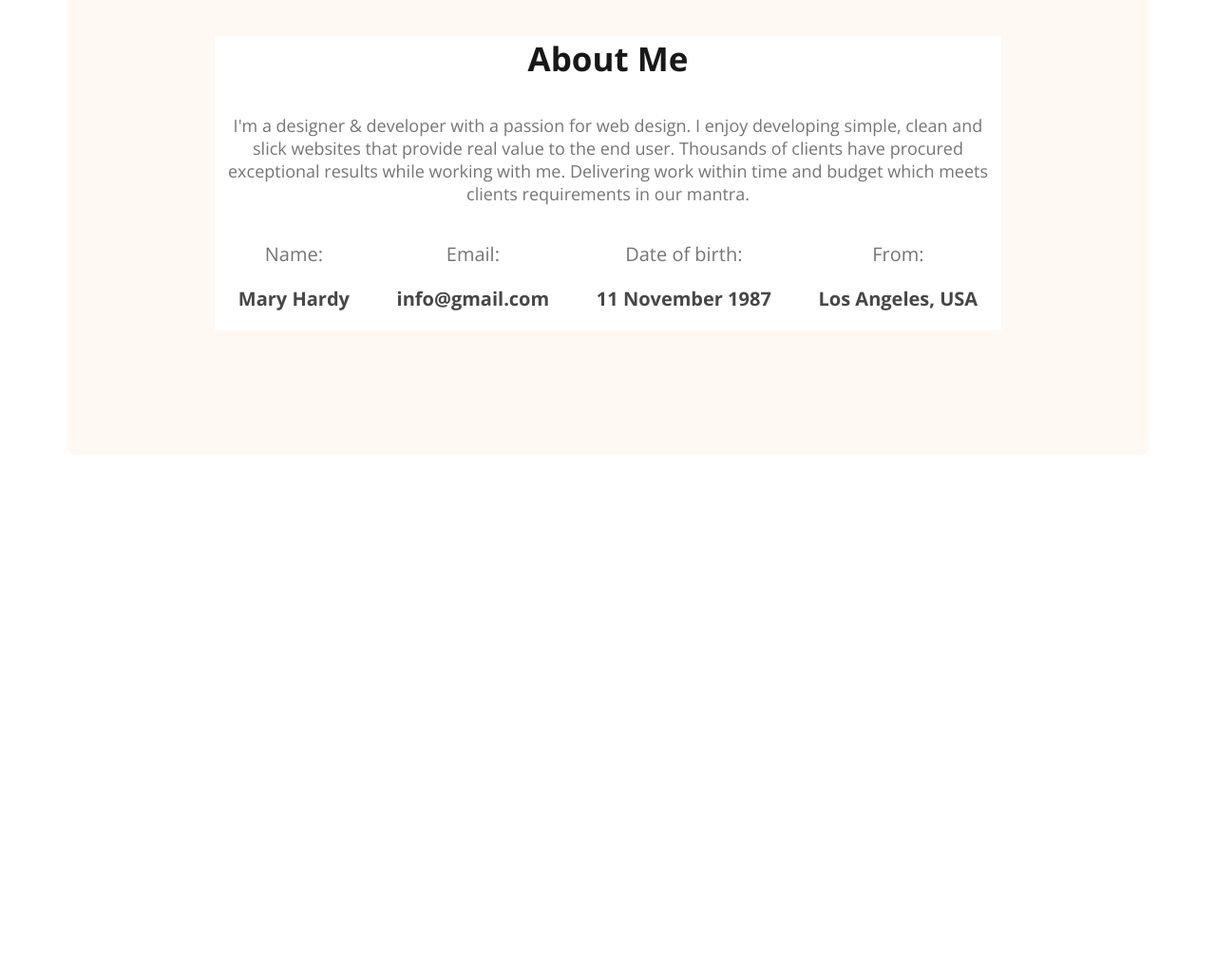
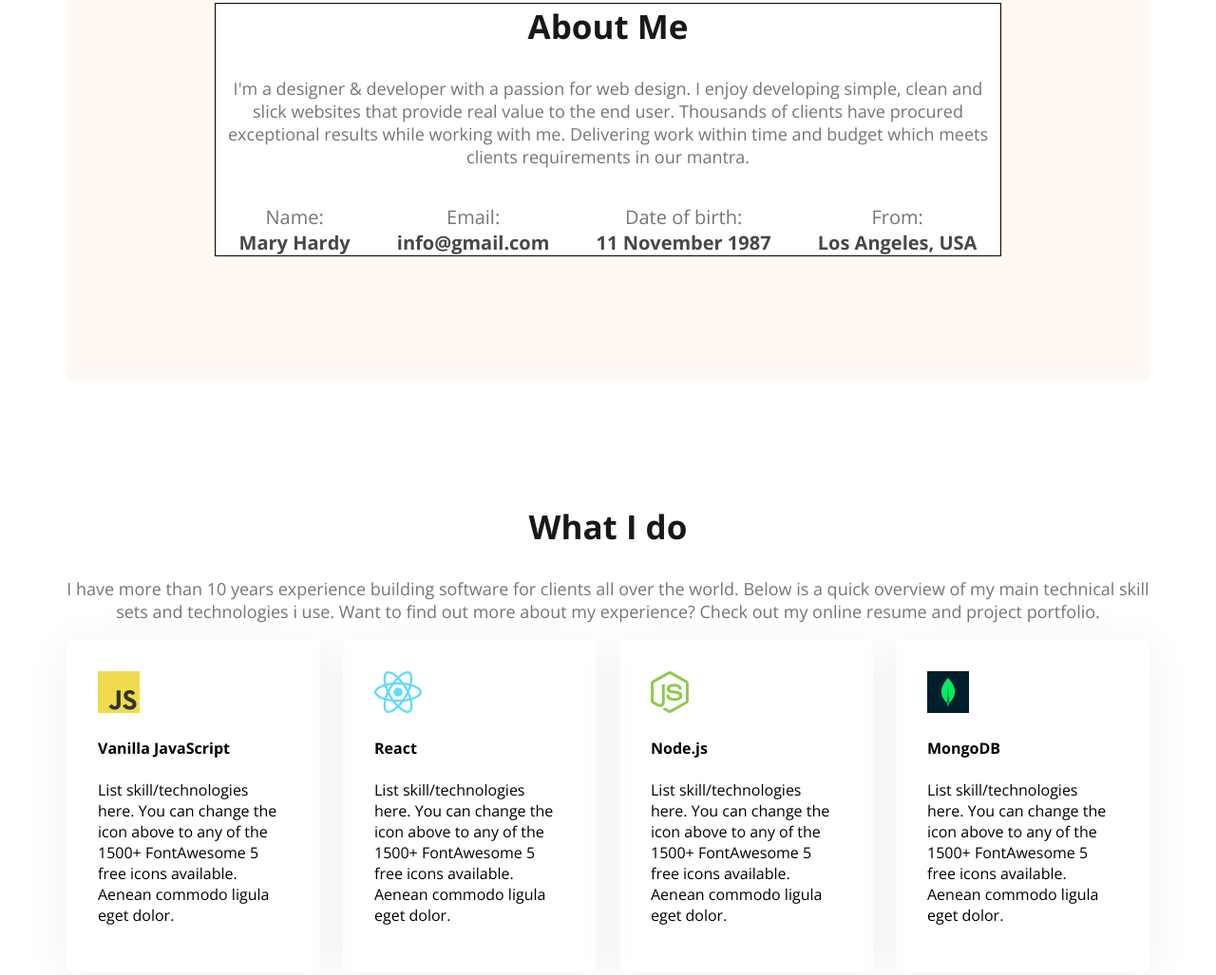
Before and after one commit to shmmdev/web-dev-portfolio, a plain HTML site: page index.html in a window 1280 px wide. Shown: the part 1187-2214 px from the top of the page at 95% size. Before the commit the page ends 1674 px from the top, so only its background shows below. Drawn offline with nearby package versions, Linux system fonts and the light colour scheme.

Commit message:
what I do section added

```diff
--- a/index.html
+++ b/index.html
@@ -44,7 +44,7 @@
     </header>
     <main>
         <section class="about secondary-bg">
-            <div class="white-bg">
+            <div class=" about-me-div white-bg">
 
 
                 <h3 class="section-title dark-1">
@@ -77,6 +77,46 @@
             </div>
         </section>
 
+        <!-- What I do section start -->
+        <section class="skills">
+            <h3 class="section-title text-center">What I do</h3>
+            <p class="section-description text-center">I have more than 10 years experience building software for
+                clients all over
+                the world. Below is a quick overview of my main technical skill sets and technologies i use. Want to
+                find out more about my experience? Check out my online resume and project portfolio.</p>
+
+            <div class="skills-container">
+
+                <!-- .skill*4>img+h4.skill-title+p.skill-description -->
+
+                <div class="skill">
+                    <img src="images/icons/js.png" alt="">
+                    <h4 class="skill-title">Vanilla JavaScript</h4>
+                    <p class="skill-description">List skill/technologies here. You can change the icon above to any of
+                        the 1500+ FontAwesome 5 free icons available. Aenean commodo ligula eget dolor.</p>
+                </div>
+                <div class="skill">
+                    <img src="images/icons/react.png" alt="">
+                    <h4 class="skill-title">React</h4>
+                    <p class="skill-description">List skill/technologies here. You can change the icon above to any of
+                        the 1500+ FontAwesome 5 free icons available. Aenean commodo ligula eget dolor.</p>
+                </div>
+                <div class="skill">
+                    <img src="images/icons/nodejs.png" alt="">
+                    <h4 class="skill-title">Node.js</h4>
+                    <p class="skill-description">List skill/technologies here. You can change the icon above to any of
+                        the 1500+ FontAwesome 5 free icons available. Aenean commodo ligula eget dolor.</p>
+                </div>
+                <div class="skill">
+                    <img src="images/icons/mongo.png" alt="">
+                    <h4 class="skill-title">MongoDB</h4>
+                    <p class="skill-description">List skill/technologies here. You can change the icon above to any of
+                        the 1500+ FontAwesome 5 free icons available. Aenean commodo ligula eget dolor.</p>
+                </div>
+            </div>
+
+        </section>
+
     </main>
 
     <footer>
--- a/styles/portfolio.css
+++ b/styles/portfolio.css
@@ -44,6 +44,10 @@
   color: #f3f3f3;
 }
 
+.text-center {
+  text-align: center;
+}
+
 .btn-primary {
   background-color: #fd6e0a;
   font-size: 20px;
@@ -58,6 +62,8 @@
   font-size: 35px;
   font-weight: bold;
   color: #181818;
+  margin-top: 0;
+  margin-bottom: 30px;
 }
 
 .section-description {
@@ -136,13 +142,21 @@ main {
   margin: 0 auto;
 }
 
+main section {
+  margin-top: 130px;
+  margin-bottom: 130px;
+}
+
 /* About styles */
 
 .about {
   border-radius: 10px;
   padding: 131px 156px;
   text-align: center;
-  margin-top: 130px;
+}
+
+.about-me-div {
+  border: 1px solid black;
 }
 
 .about-items {
@@ -154,8 +168,24 @@ main {
 
 .item-title {
   font-size: 20px;
+  margin-bottom: 0;
 }
 .item-description {
   font-weight: bold;
   font-size: 20px;
+  margin: 0 0;
 }
+
+/* Skill Section Styles */
+
+.skills-container {
+  display: flex;
+  /* justify-content: space-between; */
+  gap: 24px;
+}
+
+.skill {
+  padding: 33px;
+  border-radius: 5px;
+  box-shadow: 0px 6px 50px 0px rgba(0, 0, 0, 0.06);
+}
```
